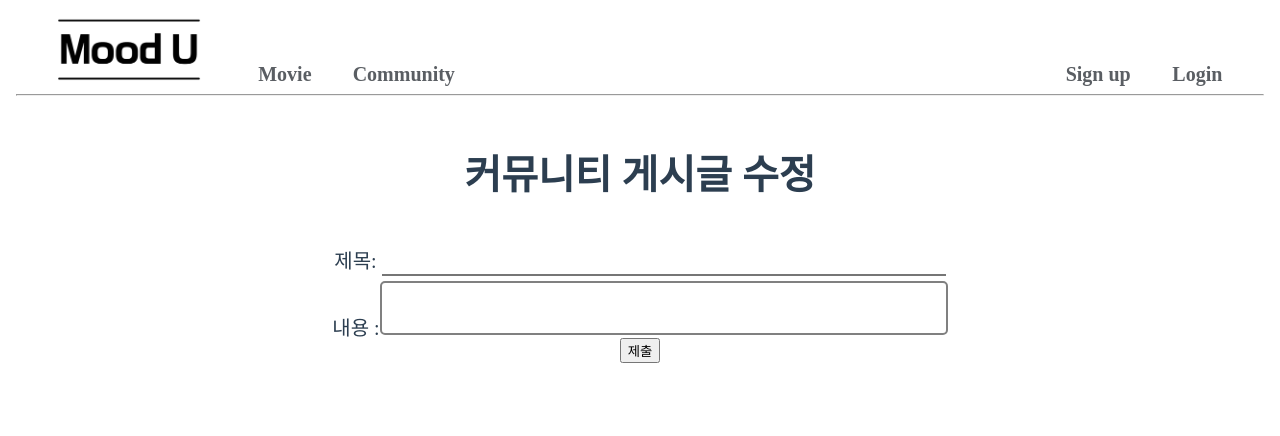
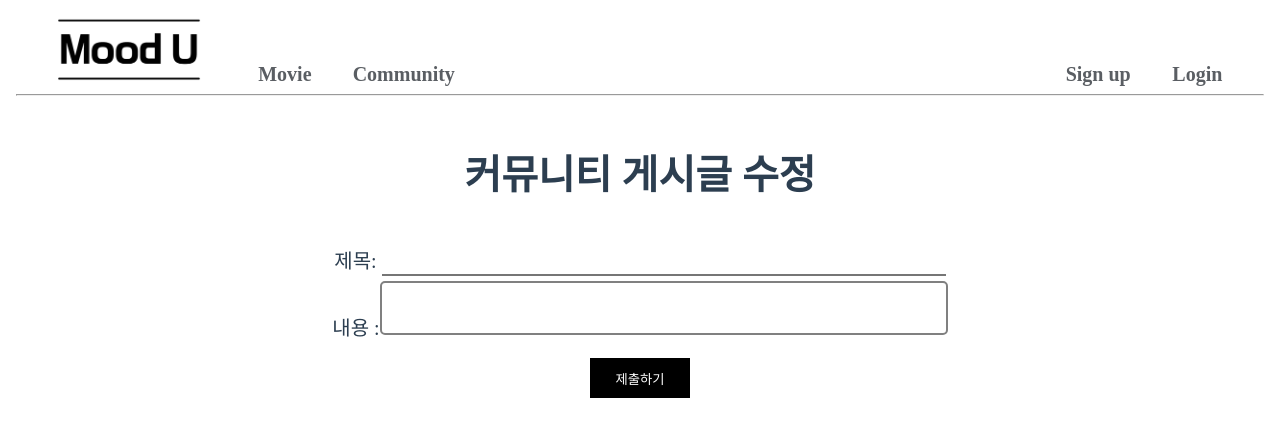
Before and after one commit to Juahjoah/MoodU, a Vue app in the folder final-pjt-front/: page /community/1/update in a window 1280 px wide. Shown: the top 436 px of the page. Built offline with nearby package versions, Linux system fonts and the light colour scheme; no server answers; a web font is replaced by a local one.

Commit message:
design: btn 한글 변경

```diff
--- a/final-pjt-front/src/views/Community/CommunityCreateView.vue
+++ b/final-pjt-front/src/views/Community/CommunityCreateView.vue
@@ -26,12 +26,13 @@
             @keyup.enter.self.prevent="createCommunity()"
           />
         </div>
+        <br />
         <div id="createbtncenter">
           <input
             type="submit"
             class="comebtn createbbtn"
             @click.self.prevent="createCommunity()"
-            value="Submit"
+            value="제출하기"
           />
         </div>
       </form>
--- a/final-pjt-front/src/views/Community/CommunityUpdateView.vue
+++ b/final-pjt-front/src/views/Community/CommunityUpdateView.vue
@@ -21,7 +21,9 @@
         @keyup.enter.self.prevent="updateCommunity(community)"
       />
       <br />
-      <button @click.self.prevent="updateCommunity(community)">제출</button>
+      <button class="comebtn" @click.self.prevent="updateCommunity(community)">
+        제출하기
+      </button>
     </form>
   </div>
 </template>
@@ -132,4 +134,63 @@ export default {
 .areainput:focus {
   outline: none;
 }
+
+.comebtn {
+  margin: 20px;
+  outline: none;
+}
+.comebtn {
+  width: 100px;
+  height: 40px;
+  padding: 10px 25px;
+  border: 2px solid #000;
+  font-family: "Lato", sans-serif;
+  font-weight: 450;
+  background: transparent;
+  cursor: pointer;
+  transition: all 0.3s ease;
+  position: relative;
+  display: inline-block;
+}
+.comebtn {
+  background: #000;
+  color: #fff;
+  line-height: 42px;
+  padding: 0;
+  border: none;
+}
+.comebtn:hover {
+  background: transparent;
+  color: #000;
+  box-shadow: -7px -7px 20px 0px #fff9, -4px -4px 5px 0px #fff9,
+    7px 7px 20px 0px #0002, 4px 4px 5px 0px #0001;
+}
+.comebtn:before,
+.comebtn:after {
+  content: "";
+  position: absolute;
+  top: 0;
+  right: 0;
+  height: 2px;
+  width: 0;
+  background: #000;
+  transition: 400ms ease all;
+}
+.comebtn:after {
+  right: inherit;
+  top: inherit;
+  left: 0;
+  bottom: 0;
+}
+.comebtn:hover:before,
+.comebtn:hover:after {
+  width: 100%;
+  transition: 800ms ease all;
+}
+#createbtncenter {
+  display: flex;
+  text-align: center;
+  width: 10rem;
+  margin: 0px auto;
+}
 </style>
```
